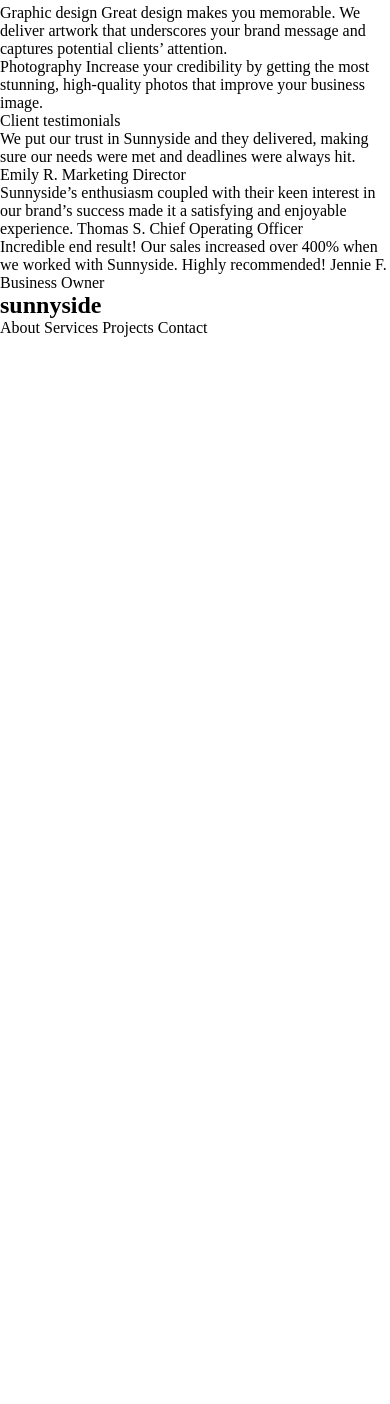
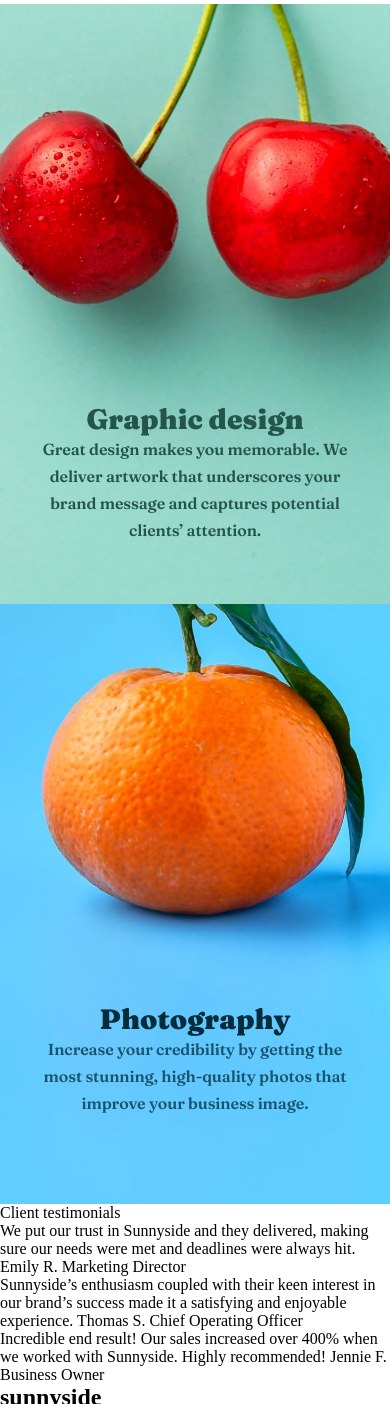
Before and after one commit to itjosephk2/sunnyside-agency-landing-page, a plain HTML site: page index.html in a window 390 px wide. Shown: the part 2032-3436 px from the top of the page. Before the commit the page ends 2369 px from the top, so only its background shows below. Drawn offline with Linux system fonts and the light colour scheme.

Commit message:
Half of the mobile page is complete

```diff
--- a/assets/css/main.css
+++ b/assets/css/main.css
@@ -84,3 +84,34 @@ header .arrow {
   text-decoration: none;
   cursor: pointer;
 }
+#services .service-block {
+  width: 100%;
+  height: 600px;
+  background-size: cover;
+  background-position: center;
+  position: relative;
+  /* display: flex;
+  justify-content: center;
+  align-items: center;
+  flex-direction: column; */
+}
+.text-box {
+  position: absolute;
+  margin: auto;
+  top: 398px;
+  left: calc((100vw - 327px) / 2);
+  width: 327px;
+  text-align: center;
+  font-family: 'Fraunces', serif;
+}
+.service-block h1 {
+  font-weight: 900;
+  letter-spacing: -.02px;
+  font-size: 28px;
+}
+.service-block p {
+  font-weight: 600;
+  letter-spacing: -.11px;
+  font-size: 16px;
+  line-height: 27px;
+}
--- a/index.html
+++ b/index.html
@@ -45,13 +45,18 @@
 
   </section>
   <section id="services">
-    <div class="">
-      Graphic design
-      Great design makes you memorable. We deliver artwork that underscores your brand message and captures potential clients’ attention.
+    <div class="service-block" style="background-image: url('assets/images/mobile/image-graphic-design.jpg');">
+      <div class="text-box">
+        <h1 style="color: #24554A;">Graphic design</h1>
+        <p style="color: #24554A;">Great design makes you memorable. We deliver artwork that underscores your brand message and captures potential clients’ attention.</p>
+      </div>
     </div>
-    <div class="">
-      Photography
-      Increase your credibility by getting the most stunning, high-quality photos that improve your business image.
+    <div class="service-block" style="background-image: url('assets/images/mobile/image-photography.jpg');">
+      <div class="text-box">
+        <h1 style="color: #052C3B;">Photography</h1>
+        <p style="color: #19536C;">Increase your credibility by getting the most stunning, high-quality photos that improve your business image.</p>
+      </div>
+
     </div>
   </section>
   <section id="projects">
```
